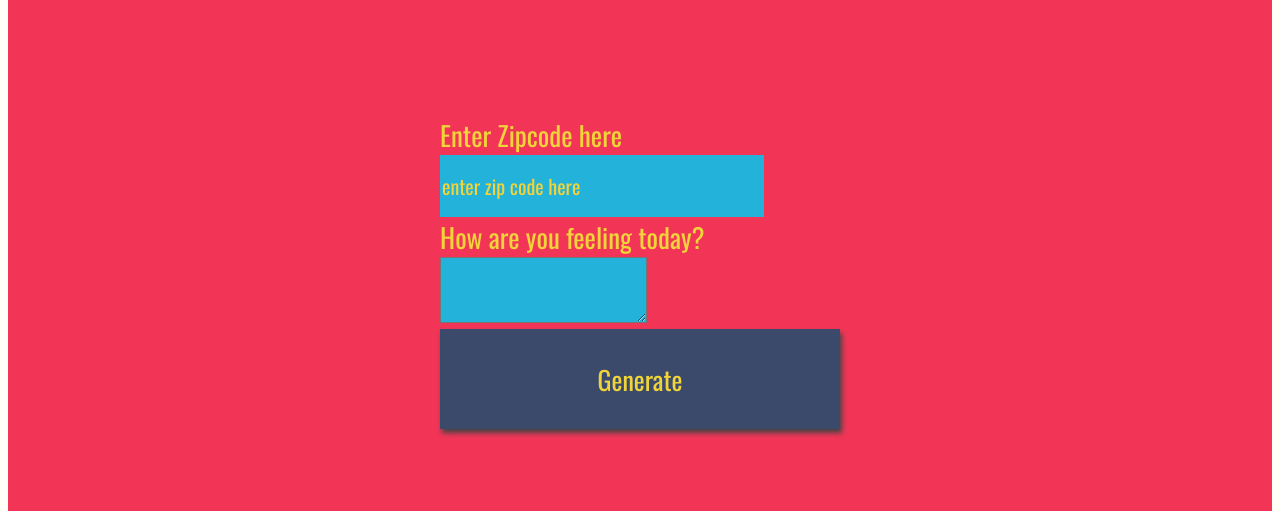
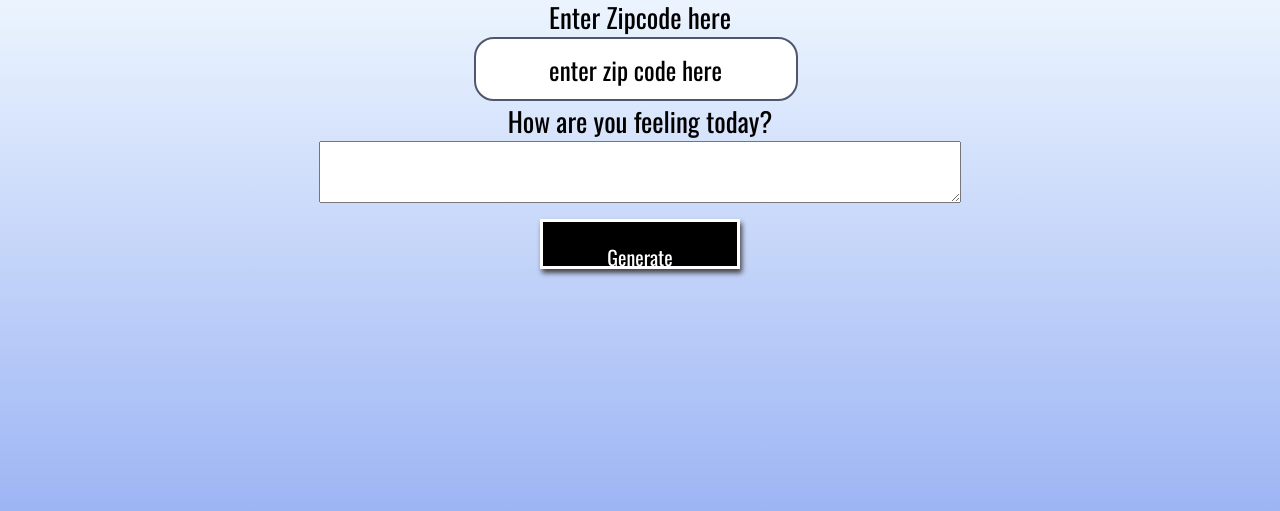
Before and after one commit to Doaa-Hindawii/WEATHER-JOURNAL-APP, a website: page website/index.html in a window 1280 px wide. Shown: the part 63-574 px from the top of the page. Drawn offline with nearby package versions, Linux system fonts and the light colour scheme; a web font is replaced by a local one.

Commit message:
Add Styling

```diff
--- a/website/index.html
+++ b/website/index.html
@@ -11,7 +11,7 @@
   </head>
   <body>
     <div id="app">
-      <div class="holder headline">
+      <div class="holder headline" id="Weather">
         Weather Journal App
       </div>
       <div class="holder zip">
--- a/website/style.css
+++ b/website/style.css
@@ -1,89 +1,165 @@
-body{
-    background: #fffff8;
+* {
+    margin: 0px;
+    padding: 0px;
+  }
+
+  body,
+  html {
+    height: 100%;
+    width: 100%;
+  }
+
+  body {
+    background: #fff;
     font-family: -apple-system, BlinkMacSystemFont, sans-serif;
   }
 
-#app{
+  #app {
+    position: relative;
     display: grid;
-    grid-auto-rows: minmax(150px, auto);
+    grid-template-rows: 5% 25% 40% 25%;
     /* grid-template-columns:  */
-    height:100vh;
-    background: #f23557;
-    color: #f0d43a;
+    height: 100%;
+    grid-template-columns: 100%;
+    background: linear-gradient(#f5fcff, #7a99f0);
+    color: #fff;
     justify-content: center;
     grid-gap: 1em;
     font-size: 20px;
-    font-family: 'Oswald', sans-serif;
+    font-family: "Oswald", sans-serif;
   }
 
-.holder{
-
+  #Weather {
+    text-align: center;
   }
 
-.entry{
-    background: rgba(59, 74, 107, .4);
+  .entry {
+    background: rgba(254, 254, 254, 0.308);
   }
 
-#entryHolder{
-
+  .entryHolder {
+    display: inline-block;
+    width: 20%;
+    height: 100px;
+    margin: 0;
+    text-align: center;
   }
 
-#date{
-
+  .zip {
+    text-align: center;
+    color: #000;
+  }
+  label[for="zip"],
+  #zip {
+    position: relative;
+    width: 50%;
+    left: 25%;
   }
 
-#temp{
-
+  #feelings {
+    width: 50%;
+    height: 60px;
+    font-size: 25px;
+    text-align: center;
   }
 
-#content{
+  #zip {
+    background-color: #fff;
+    border: #4e576e solid 2px;
+    border-radius: 20px;
+    text-align: center;
+    color: #000;
+  }
 
+  .feel {
+    color: #000;
+    text-align: center;
+  }
+
+  .city h2 {
+    font-size: 3em;
+  }
+  #current_weather_icon {
+    width: 12rem;
+    height: 12rem;
+  }
+
+  .weather__type,
+  .current__temp,
+  .feel__like,
+  .user_feelings,
+  .error {
+    font-size: 2em;
+  }
+
+  .error {
+    color: red;
+  }
+  .date {
+    font-size: 2rem;
+    color: #000;
+  }
+
+  .temp {
+    font-size: 2rem;
+    color: #000;
   }
 
   .headline {
-
+    color: #2f3a55;
+    font-size: 3rem;
   }
-.title{
-
+  .title {
+    text-align: center;
+    font-size: 3rem;
   }
 
   /*  Basic Styling To Override Default For Basic HTML Elements */
-label{
-    display:block;
+  label {
+    display: block;
     font-size: 27px;
   }
 
-input{
-    display:block;
+  input {
+    display: block;
     height: 60px;
     width: 320px;
-    background:#22b2da;
-    color: #f0d43a;
-    font-size: 20px;
-    font-family: 'Oswald', sans-serif;
+    background: #b4d7e0;
+    color: #000;
+    font-size: 25px;
+    font-family: "Oswald", sans-serif;
     border: none;
   }
 
-button{
+  button {
     width: 400px;
     height: 100px;
-    background: #3b4a6b;
-    color: #f0d43a;
+    background: #000;
+    color: #fff;
     font-size: 26px;
-    font-family: 'Oswald', sans-serif;
+    font-family: "Oswald", sans-serif;
+    box-shadow: 2px 4px 5px #444;
+    border-radius: 20px;
+    margin-top: 10px;
     border: none;
-    box-shadow: 2px 4px 5px #444;
+    font-family: var(--font-family);
+    padding: 1em;
+    border-radius: var(--border-radius);
+    border-width: var(--border-width);
+    border-style: solid;
+    border-color: var(--color-secondary-dark);
   }
-h1{
+
+  button:hover {
+    background: var(--color-secondary);
+    border-style: solid;
+    border-width: var(--border-width);
+    border-color: var(--color-secondary-dark);
+  }
+  h1 {
     font-size: 36px;
   }
 
-textarea{
-    background:#22b2da;
-    color: #f0d43a;
-    font-size: 20px;
-    font-family: 'Oswald', sans-serif;
-}
   /* Reset style for HTML element on active to have no border*/
   input:focus,
   select:focus,
@@ -92,20 +168,54 @@ button:focus {
     outline: none;
   }
   /* Style for Placeholder Text*/
-::placeholder { /* Firefox, Chrome, Opera */
-    color: #f0d43a;
-    font-family: 'Oswald', sans-serif;
-
+  ::placeholder {
+    /* Firefox, Chrome, Opera */
+    color: #000;
+    font-family: "Oswald", sans-serif;
   }
 
-:-ms-input-placeholder { /* Internet Explorer 10-11 */
-    color: #f0d43a;
-    font-family: 'Oswald', sans-serif;
-
+  :-ms-input-placeholder {
+    /* Internet Explorer 10-11 */
+    color: #000;
+    font-family: "Oswald", sans-serif;
   }
 
-::-ms-input-placeholder { /* Microsoft Edge */
-    color: #f0d43a;
-    font-family: 'Oswald', sans-serif;
+  ::-ms-input-placeholder {
+    /* Microsoft Edge */
+    color: #000;
+    font-family: "Oswald", sans-serif;
+  }
 
+  #feelings_area {
+    width: 100%;
   }
+
+  @media only screen and (min-width: 1200px) {
+    .headline {
+      font-size: 2rem;
+    }
+    button {
+      width: 200px;
+      height: 50px;
+      font-size: 20px;
+    }
+    #zip {
+      width: 25%;
+      left: 37%;
+    }
+    .city h2 {
+      font-size: 1.5em;
+    }
+    .weather__type,
+    .current__temp,
+    .feel__like {
+      font-size: 1em;
+    }
+    #current_weather_icon {
+      width: 5rem;
+      height: 5rem;
+    }
+    #app {
+      grid-template-rows: 5% 25% 35% 32%;
+    }
+  }
```
Lines whose indentation alone changed are shown as unchanged.
